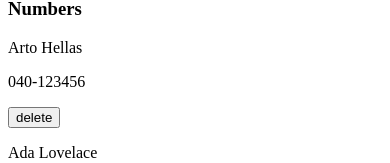
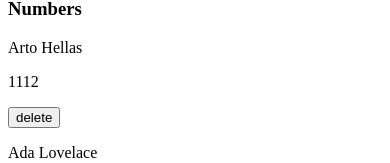
Before and after one commit to JoaquinCordovaPucp/fullstackopen, a React (Vite) app in the folder part2/phonebook/: page / in a window 390 px wide. Shown: the part 231-394 px from the top of the page. Built offline with nearby package versions, Linux system fonts and the light colour scheme; data requests are answered from the project's data file.

Commit message:
2.15*: The Phonebook step 10

```diff
--- a/part2/phonebook/db.json
+++ b/part2/phonebook/db.json
@@ -1,8 +1,8 @@
 {
-  "persons":[
+  "persons": [
     {
       "name": "Arto Hellas",
-      "number": "040-123456",
+      "number": "1112",
       "id": "1"
     },
     {
--- a/part2/phonebook/src/App.jsx
+++ b/part2/phonebook/src/App.jsx
@@ -38,13 +38,20 @@ const App = () => {
 
   const submitName = (event) => {
     event.preventDefault()
-    if(persons.find(person => person.name === newName)){
-      window.alert(`${newName} is already added to phonebook`)
-    } else  {
     const newPerson = {
       name: newName,
       number: newPhone
     }
+    if(persons.find(person => person.name === newName)){
+      const person = persons.find(person => person.name === newName)
+      if(window.confirm(`${person.name} is already added to phonebook, replace the old number with a new one?`)){
+        personServices
+        .update(person.id, newPerson)
+        .then(person => setPersons(persons.map(persona =>
+          persona.id === person.id ? person : persona
+        )))
+      }
+    } else  {
     personServices
     .create(newPerson)
     .then(person => setPersons(persons.concat(person)))
--- a/part2/phonebook/src/services/persons.js
+++ b/part2/phonebook/src/services/persons.js
@@ -12,7 +12,8 @@ const create = (newObject) => {
 }
 
 const update = (id, newObject) => {
-    return axios.put(`${baseUrl}/${id}`, newObject)
+    const request = axios.put(`${baseUrl}/${id}`, newObject)
+    return request.then(response => response.data)
 }
 
 const eliminate = (id) => {
```
